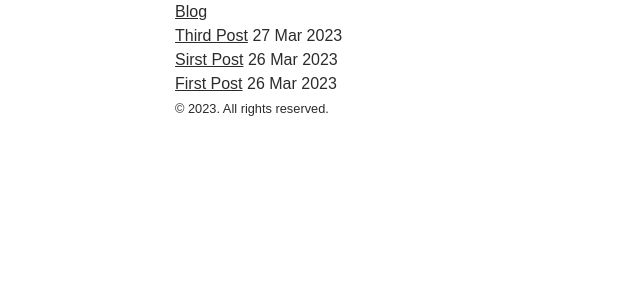
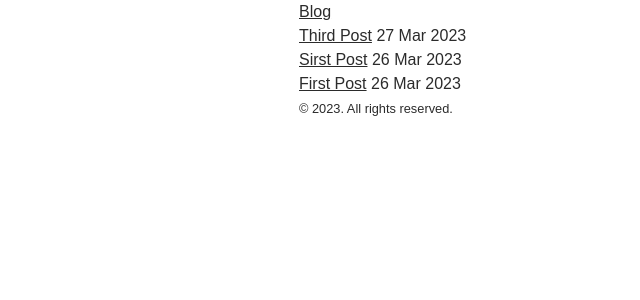
Before and after one commit to aflim/blog, a Jekyll site: the page built from index.html, in a window 1280 px wide. Shown: the top 300 px of the page, without its empty margins (81-721 px from the left). Built offline with Jekyll 4.4.1, drawn with Linux system fonts in a browser that asks for light colours; the list of posts is cut into pages by our own code.

Commit message:
Update _layout.scss

```diff
--- a/_sass/_layout.scss
+++ b/_sass/_layout.scss
@@ -1,9 +1,9 @@
 .container {
-  max-inline-size: 560px;
+  max-inline-size: 520px;
   padding-inline: var(--spacer-base);
   margin-inline: auto;
 
-  @media all and (min-width: 720px) {
-    max-inline-size: 768px;
+  @media all and (min-width: var(--breakpoint-sm)) {
+    max-inline-size: 720px;
   }
 }
```
